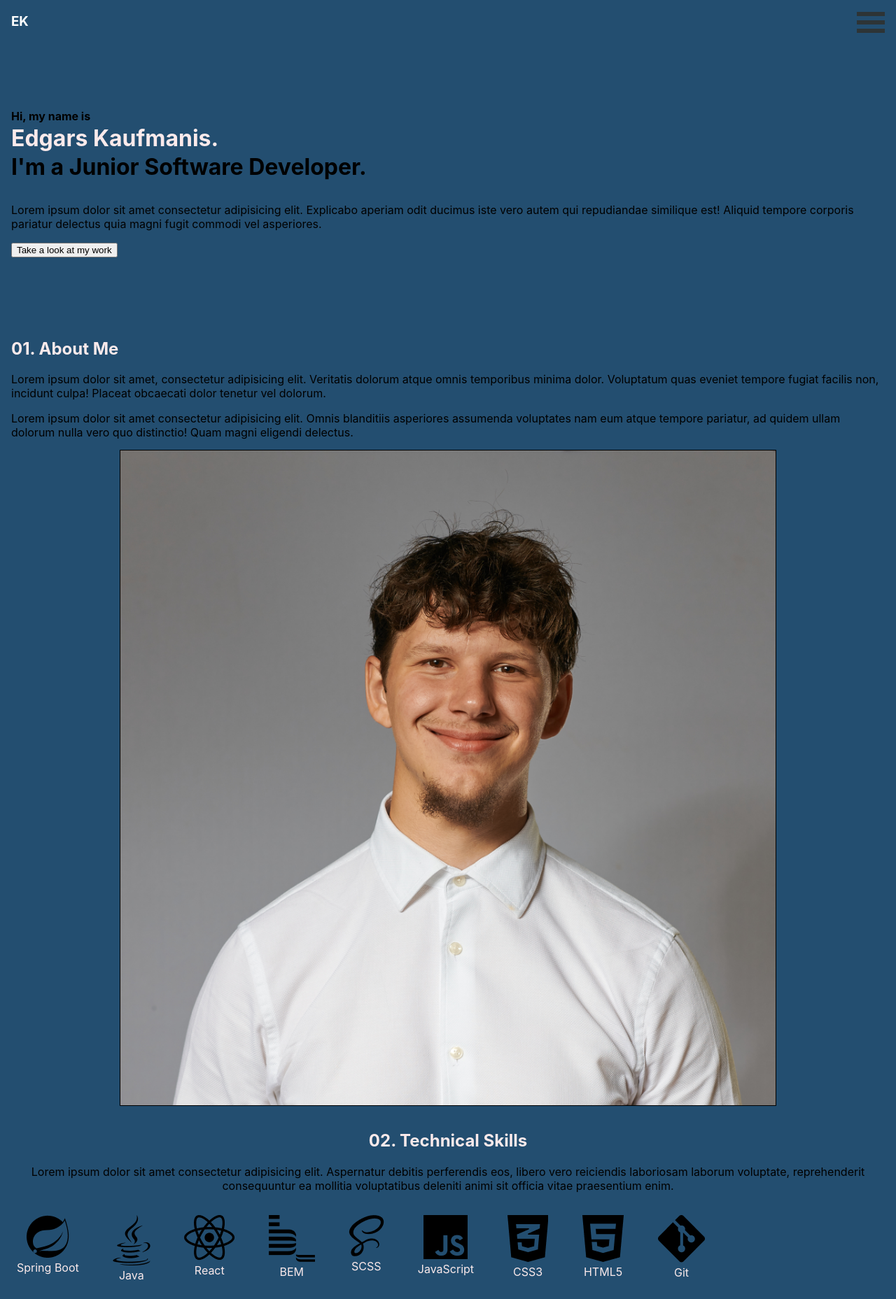
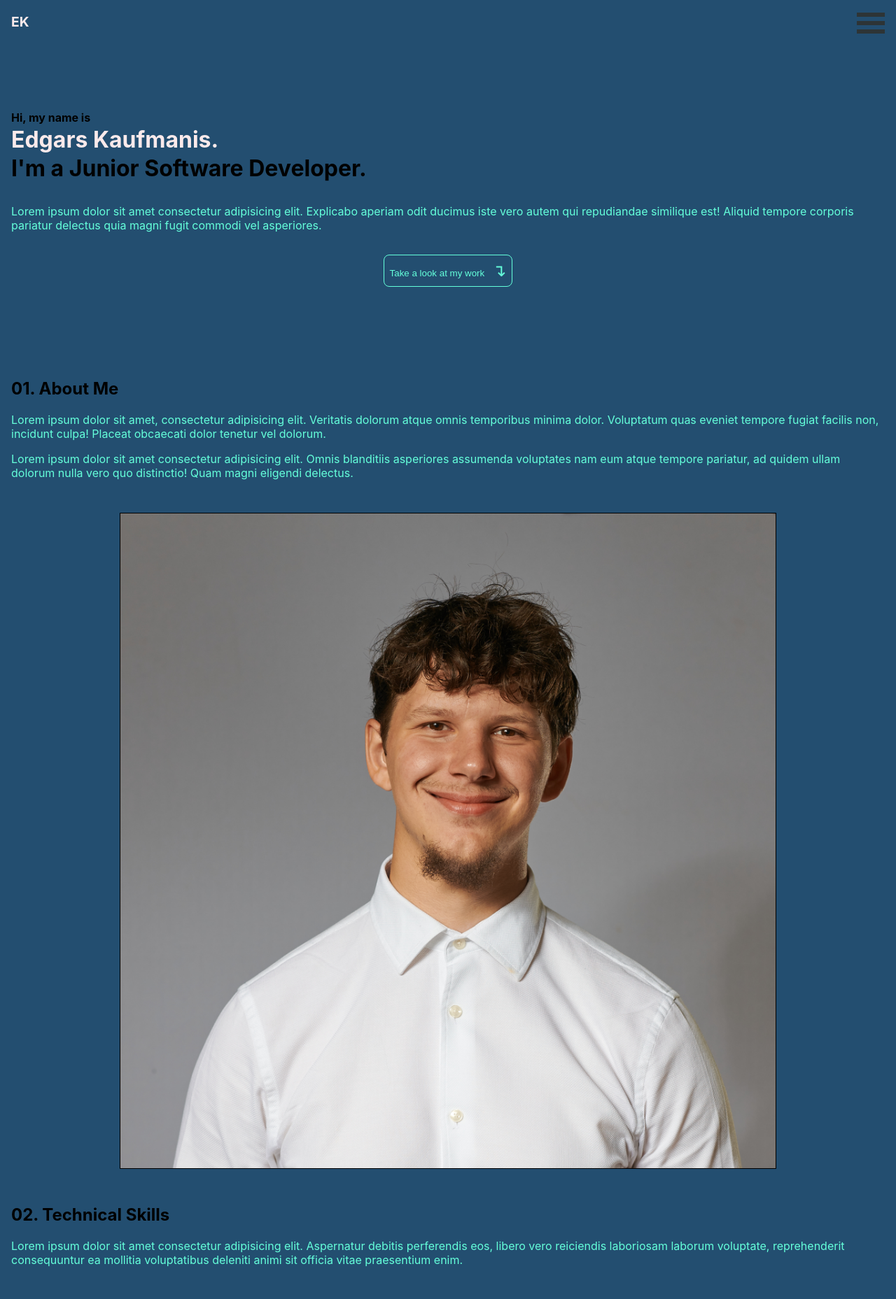
Before and after one commit to ekauf/react-portfolio, a React (Create React App) app: page / in a window 1280 px wide. Shown: the top 1857 px of the page at 70% size. Built offline with nearby package versions, Linux system fonts and the light colour scheme.

Commit message:
skills section updates

```diff
--- a/src/components/Sections/AboutMe/AboutMe.scss
+++ b/src/components/Sections/AboutMe/AboutMe.scss
@@ -6,12 +6,13 @@
 }
 
 .about-me__title {
-  color: $font-primary;
+  color: $colour-black;
 }
 
 .about-me__image-container {
   display: flex;
   justify-content: center;
+  padding-top: 2rem;
 }
 
 .about-me__portrait {
--- a/src/components/Sections/Introduction/Introduction.jsx
+++ b/src/components/Sections/Introduction/Introduction.jsx
@@ -16,7 +16,12 @@ const Introduction = () => {
         Aliquid tempore corporis pariatur delectus quia magni fugit commodi vel
         asperiores.
       </p>
-      <button>Take a look at my work</button>
+      <div className="introduction__container">
+        <button className="introduction__button">
+          Take a look at my work &nbsp;{" "}
+          <span className="introduction__bigger"> &#8628;</span>
+        </button>
+      </div>
     </section>
   );
 };
--- a/src/components/Sections/Introduction/Introduction.scss
+++ b/src/components/Sections/Introduction/Introduction.scss
@@ -13,7 +13,7 @@
 
 .introduction__name {
   font-size: 2rem;
-  color: $font-primary;
+  color: $colour-primary;
   margin-top: 0.1rem;
   margin-bottom: 0.1rem;
 }
@@ -28,3 +28,21 @@
   font-size: 1rem;
   margin-top: 2rem;
 }
+
+.introduction__bigger {
+  font-size: 1.5rem;
+}
+
+.introduction__container {
+  display: flex;
+  justify-content: center;
+  padding: 1rem;
+}
+
+.introduction__button {
+  padding: 0.5rem;
+  color: $colour-secondary;
+  background: none;
+  border: 0.1rem solid $colour-secondary;
+  border-radius: 0.5rem;
+}
--- a/src/components/Sections/Skills/Skills.jsx
+++ b/src/components/Sections/Skills/Skills.jsx
@@ -12,13 +12,15 @@ import git from "../../../assets/images/tech-skill-icons/Git_Logo.png";
 const Skills = () => {
   return (
     <section className="skills">
-      <h1 className="skills__title">02. Technical Skills</h1>
-      <p>
-        Lorem ipsum dolor sit amet consectetur adipisicing elit. Aspernatur
-        debitis perferendis eos, libero vero reiciendis laboriosam laborum
-        voluptate, reprehenderit consequuntur ea mollitia voluptatibus deleniti
-        animi sit officia vitae praesentium enim.
-      </p>
+      <div className="skills__content">
+        <h1 className="skills__title">02. Technical Skills</h1>
+        <p>
+          Lorem ipsum dolor sit amet consectetur adipisicing elit. Aspernatur
+          debitis perferendis eos, libero vero reiciendis laboriosam laborum
+          voluptate, reprehenderit consequuntur ea mollitia voluptatibus
+          deleniti animi sit officia vitae praesentium enim.
+        </p>
+      </div>
       <div className="skills__grid">
         <figure className="skills__icons">
           <img src={springBoot} alt="Spring Boot icon" />
--- a/src/components/Sections/Skills/Skills.scss
+++ b/src/components/Sections/Skills/Skills.scss
@@ -1,7 +1,15 @@
 @use "../../../styles/variables" as *;
 
+.skills {
+  text-align: left;
+}
+
 .skills__title {
-  color: $font-primary;
+  color: black;
+}
+
+.skills__content {
+  padding: 1rem;
 }
 
 .skills__grid {
@@ -15,5 +23,5 @@
 }
 
 figcaption {
-  color: $font-primary;
+  color: $colour-secondary;
 }
--- a/src/containers/Home/Home.scss
+++ b/src/containers/Home/Home.scss
@@ -4,3 +4,7 @@
   text-align: center;
   background-color: $background;
 }
+
+p {
+  color: $colour-secondary;
+}
--- a/src/containers/Nav/Nav.jsx
+++ b/src/containers/Nav/Nav.jsx
@@ -4,7 +4,7 @@ import menu from "../../assets/images/other/menu-icon.png";
 const Nav = () => {
   return (
     <nav className="nav">
-      <h3>EK</h3>
+      <h3 className="nav__initials">EK</h3>
       <img src={menu} alt="Menu icon" className="nav-item__menu" />
     </nav>
   );
--- a/src/containers/Nav/Nav.scss
+++ b/src/containers/Nav/Nav.scss
@@ -1,8 +1,14 @@
-nav {
+@use "../../styles/variables" as *;
+
+.nav {
   display: flex;
   justify-content: space-between;
   align-items: center;
   padding-left: 1rem;
   padding-right: 1rem;
-  color: white;
+  color: $colour-primary;
 }
+
+.nav__initials {
+  font-size: 1.2rem;
+}
--- a/src/styles/_variables.scss
+++ b/src/styles/_variables.scss
@@ -1,3 +1,5 @@
 $background: #234e70;
-$font-primary: #fbeaeb;
-$font-secondary: #fbf8be;
+$colour-primary: #fbeaeb;
+$colour-secondary: #64ffda;
+$colour-tertiary: #fbf8be;
+$colour-black: black;
```
